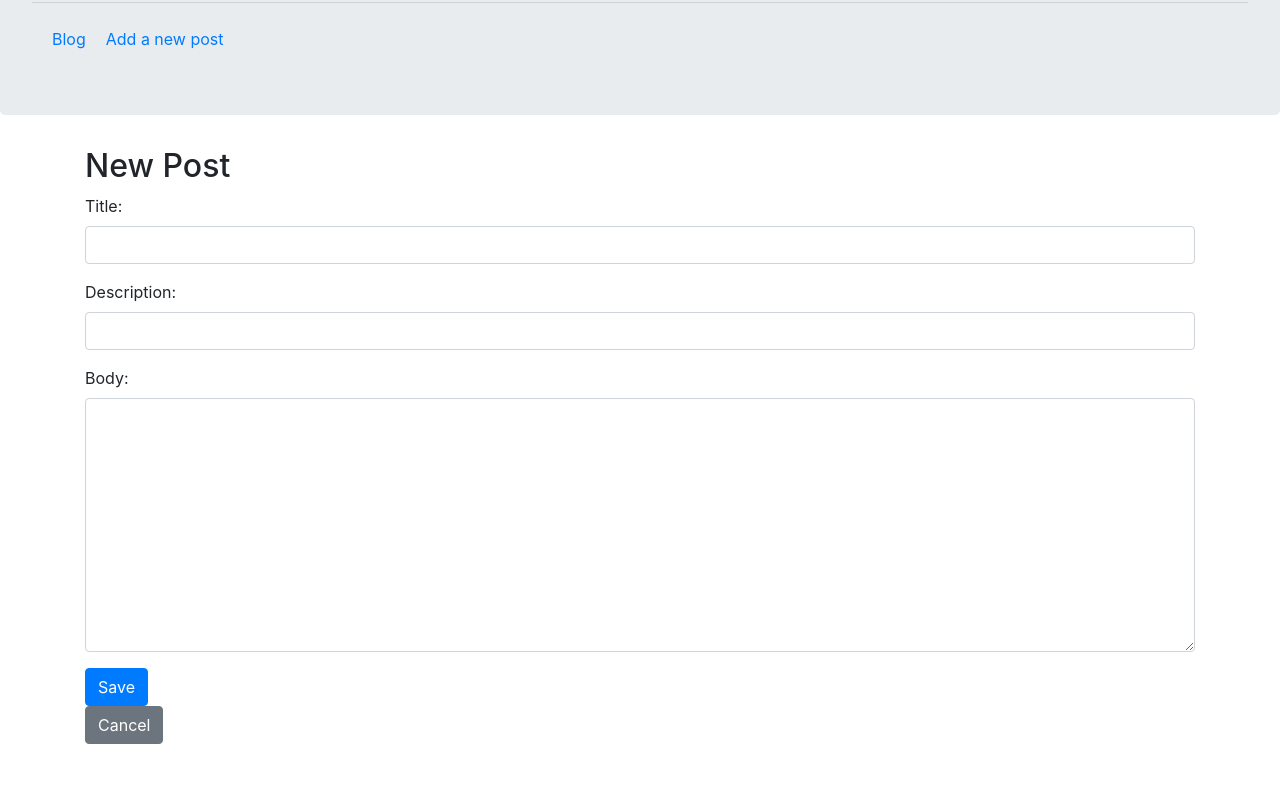
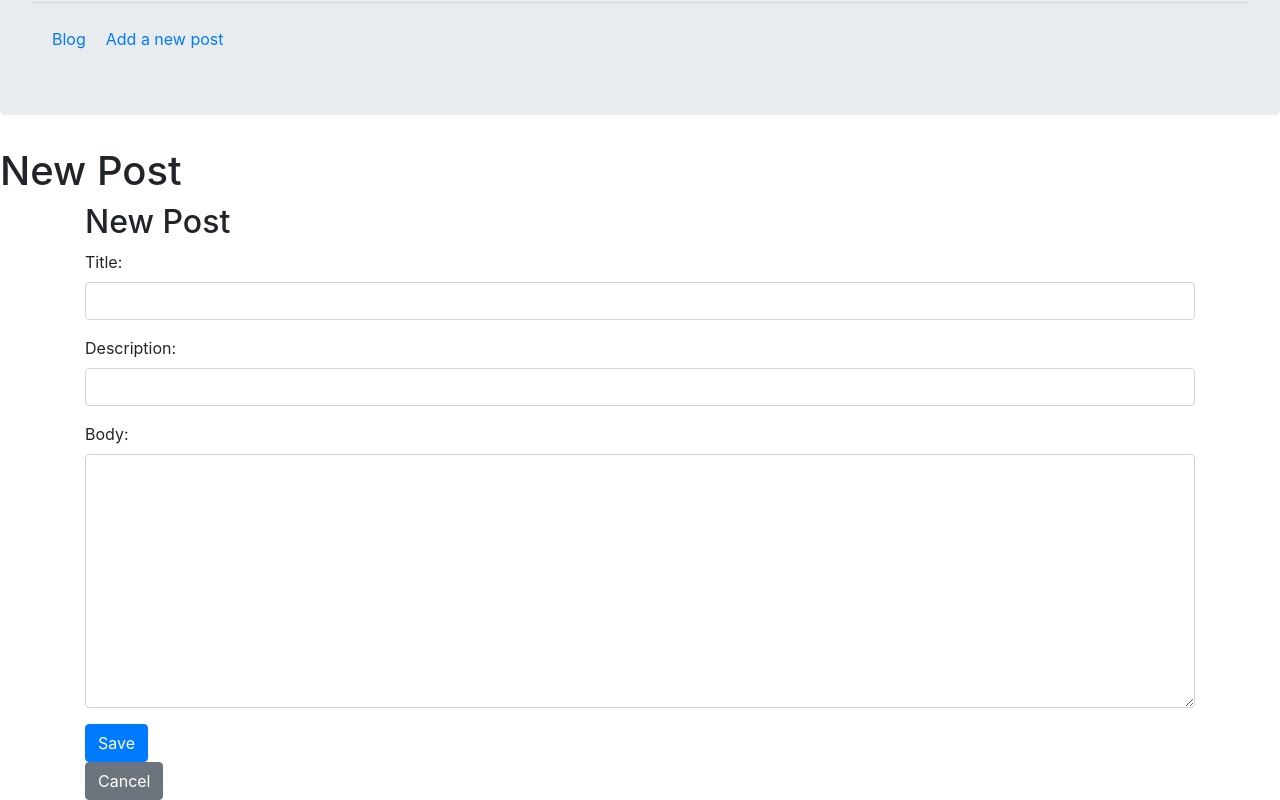
Before and after one commit to eaquin1/react-microblog, a React (Create React App) app: page /new in a window 1280 px wide. Shown: the part 191-991 px from the top of the page. Before the commit the page ends 935 px from the top, so only its background shows below. Built offline with nearby package versions, Linux system fonts and the light colour scheme.

Commit message:
refactored add/edit blog form

```diff
--- a/src/Components/App.js
+++ b/src/Components/App.js
@@ -2,7 +2,7 @@ import React, {useState} from 'react';
 import {Route, Switch, Redirect} from "react-router-dom"
 import './App.css';
 import Jumbotron from "./Jumbotron"
-import PostForm from "./PostForm"
+import NewPost from "./NewPost"
 import Home from "./Home"
 import Post from "./Post"
 
@@ -22,10 +22,10 @@ console.log(blogPost)
     <Jumbotron />
     <Switch>
       <Route exact path="/new">
-        <PostForm addPost={addPost}/>
+        <NewPost addPost={addPost}/>
       </Route>
       <Route exact path="/:postId">
-        <Post blogs={blogPost}/>
+        <Post blogs={blogPost} addPost={addPost}/>
       </Route>
       <Route exact path="/">
         <Home blogs={blogPost} addPost={addPost}/>
--- /dev/null
+++ b/src/Components/NewPost.js
@@ -0,0 +1,26 @@
+import React from "react"
+import PostForm from "./PostForm"
+import {useHistory} from "react-router-dom"
+import { v4 as uuid } from 'uuid';
+function NewPost({addPost}) {
+    const history = useHistory()
+
+    /**Adds post and sends it to parent (App.js) state */
+    function add({title, description, body}) {
+        addPost({id: uuid(), title: title, description: description, body: body
+        })
+        history.push("/")
+    }
+    function cancel() {
+        history.push("/")
+    }
+
+    return (
+        <main>
+            <h1>New Post</h1>
+            <PostForm save={add} cancel={cancel} />
+        </main>
+    )
+}
+
+export default NewPost
--- a/src/Components/Post.js
+++ b/src/Components/Post.js
@@ -1,29 +1,41 @@
-import React, {useState} from "react"
-import {useParams} from "react-router-dom"
-import PostForm from "./PostForm"
-function Post ({blogs, addPost}) {
+import React, { useState } from "react";
+import { useParams } from "react-router-dom";
+import PostForm from "./PostForm";
+function Post({ blogs, addPost }) {
+    const { postId } = useParams();
+    /** Get the correct post */
+    const thisBlog = blogs.filter((blog) => blog.id === postId);
+    const [isEditing, setIsEditing] = useState(false);
 
-    const {postId} = useParams()
-    const thisBlog = blogs.filter(blog => blog.id === postId)
-    const [isEditing, setEditing] = useState(false)
+    /** Toggle editing on/off */
+    const toggleEdit = () => {
+        setIsEditing((edit) => !edit);
+    };
 
+    const edit = ({ title, description, body }) => {
+        addPost({ title: title, description: description, body: body });
+
+        toggleEdit();
+    };
 
     return (
         <div className="container">
-            {isEditing
-            ? <PostForm post={thisBlog} save={addPost} /> :
-            (
+            {isEditing ? (
+                <PostForm post={thisBlog} save={edit} cancel={toggleEdit} />
+            ) : (
                 <>
-            <h4>{thisBlog[0].title}</h4>
-            <i className="fas fa-edit text-primary" onClick={() => setEditing(true)}/>
-            <i className="fas fa-times text-danger"/>
-            <p>{thisBlog[0].description}</p>
-            <p>{thisBlog[0].body}</p>
-            </>
+                    <h4>{thisBlog[0].title}</h4>
+                    <i
+                        className="fas fa-edit text-primary"
+                        onClick={toggleEdit}
+                    />
+                    <i className="fas fa-times text-danger" />
+                    <p>{thisBlog[0].description}</p>
+                    <p>{thisBlog[0].body}</p>
+                </>
             )}
         </div>
-
-    )
+    );
 }
 
-export default Post
+export default Post;
--- a/src/Components/PostForm.js
+++ b/src/Components/PostForm.js
@@ -1,16 +1,15 @@
 import React, { useState } from "react";
-import {Link, useHistory} from "react-router-dom"
-import { v4 as uuid } from 'uuid';
 
 
-function PostForm({addPost, post}) {
+
+function PostForm({post, save, cancel}) {
 
     const [data, setData] = useState({
         title: post.title,
         description: post.description,
         body: post.body
     });
-    const history = useHistory()
+
 
     const handleChange = (e) => {
         const { name, value } = e.target;
@@ -19,8 +18,7 @@ function PostForm({addPost, post}) {
 
     const handleSubmit = (e) => {
         e.preventDefault()
-        addPost({id: uuid(), ...data})
-        history.push("/")
+        save(data)
     }
     return (
         <div className="container">
@@ -64,7 +62,7 @@ function PostForm({addPost, post}) {
                     Save
                 </button>
             </form>
-            <Link to="/" className="btn btn-secondary">Cancel</Link>
+            <button className="btn btn-secondary" onClick={cancel}>Cancel</button>
         </div>
     );
 }
```
